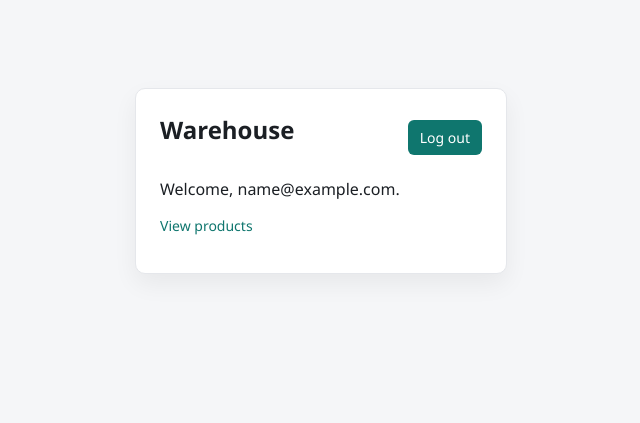
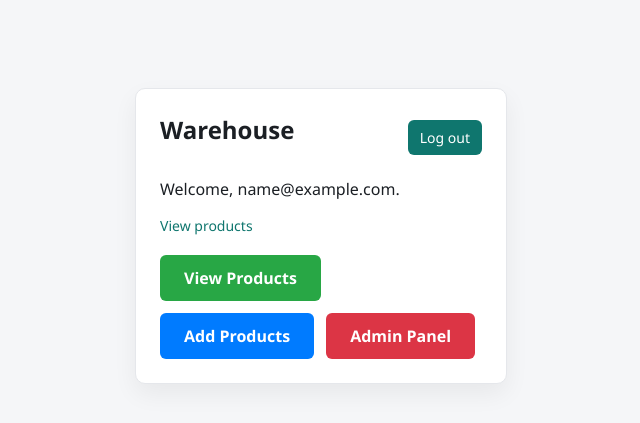
Before and after one commit to Marcuss202/UserRoles, a PHP site: page /dashboard.php in a window 1280 px wide. Shown: the top 423 px of the page, without its empty margins (319-959 px from the left). Run offline with PHP 8.4, Linux system fonts and the light colour scheme; the visitor is signed in with stand-in values (Sample User, id 1).

Commit message:
Dashboard button asignment to roles

```diff
--- a/assets/style.css
+++ b/assets/style.css
@@ -419,3 +419,52 @@ button:hover {
     display: flex;
     gap: 8px;
 }
+
+/* Dashboard Panel Buttons */
+.dashboard-panels {
+    display: flex;
+    gap: 12px;
+    margin-top: 20px;
+    flex-wrap: wrap;
+}
+
+.dashboard-btn {
+    display: inline-block;
+    padding: 12px 24px;
+    color: white;
+    text-decoration: none;
+    border-radius: 6px;
+    font-weight: 600;
+    font-size: 1em;
+    border: none;
+    cursor: pointer;
+    transition: opacity 0.2s;
+}
+
+.dashboard-btn:hover {
+    opacity: 0.9;
+}
+
+.btn-admin {
+    background-color: #dc3545;
+}
+
+.btn-admin:hover {
+    background-color: #c82333;
+}
+
+.btn-item {
+    background-color: #007bff;
+}
+
+.btn-item:hover {
+    background-color: #0056b3;
+}
+
+.btn-shelf {
+    background-color: #28a745;
+}
+
+.btn-shelf:hover {
+    background-color: #218838;
+}
--- a/php/dashboard.php
+++ b/php/dashboard.php
@@ -1,8 +1,15 @@
 <?php
 require __DIR__ . '/../includes/auth.php';
+require __DIR__ . '/../includes/db.php';
 require_auth();
 
 $email = $_SESSION['email'] ?? 'user';
+
+// Get user's role
+$stmt = $pdo->prepare('SELECT role FROM users WHERE id = ? LIMIT 1');
+$stmt->execute([$_SESSION['user_id']]);
+$user = $stmt->fetch();
+$userRole = $user['role'] ?? 'shelf';
 ?>
 <!DOCTYPE html>
 <html lang="en">
@@ -21,6 +28,22 @@ $email = $_SESSION['email'] ?? 'user';
             </div>
             <p>Welcome, <?php echo htmlspecialchars($email); ?>.</p>
             <p class="helper"><a href="products.php">View products</a></p>
+
+            <div class="dashboard-panels">
+                <?php if ($userRole === 'admin'): ?>
+                    <a href="products.php" class="dashboard-btn btn-shelf">View Products</a>
+                    <a href="products.php" class="dashboard-btn btn-item">Add Products</a>
+                    <a href="admin.php" class="dashboard-btn btn-admin">Admin Panel</a>
+                <?php endif; ?>
+
+                <?php if ($userRole === 'item'): ?>
+                    <a href="products.php" class="dashboard-btn btn-item">Add Products</a>
+                <?php endif; ?>
+
+                <?php if ($userRole === 'shelf'): ?>
+                    <a href="products.php" class="dashboard-btn btn-shelf">View Products</a>
+                <?php endif; ?>
+            </div>
         </div>
     </div>
 </body>
```
Also changed, not shown: php/products.php (+36 -1 lines).
